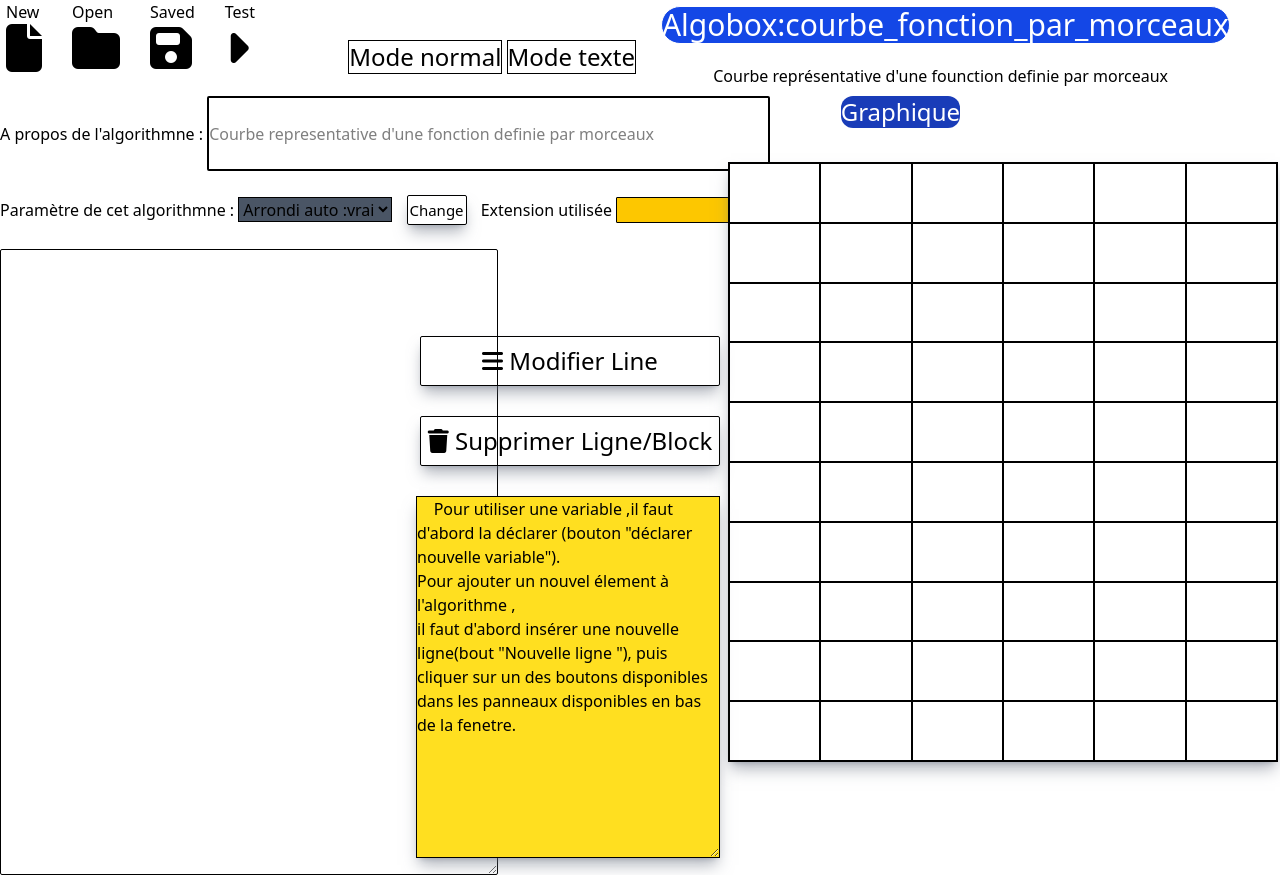
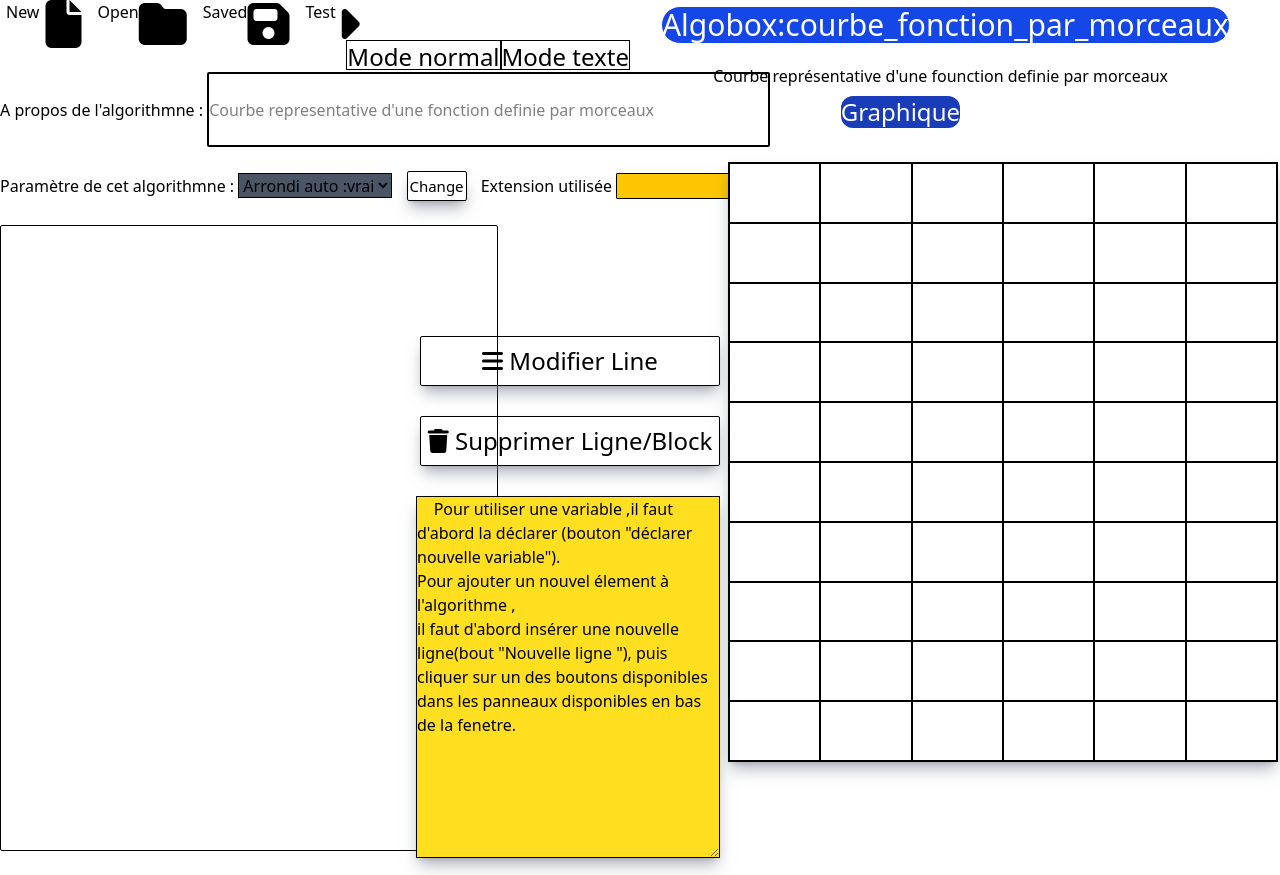
Before and after one commit to EKRAANGEEPHRAIM/my-project---algorithm, a website: page src/index.html in a window 1280 px wide. Shown: the top 875 px of the page. Drawn offline with Linux system fonts and the light colour scheme.

Commit message:
terminer le projet avec tailwind-css

```diff
--- a/src/index.html
+++ b/src/index.html
@@ -15,29 +15,29 @@
          <!-- to create the icons with tailwind-css -->
         <div class="
         container-icons
-        flex
-        justify-start
-        gap-[30px]">
+        lg: flex justify-start
+        sm:flex-row gap-4  sm:gap-8 p-2
+        ">
 
-              <div class="icon">
+              <div class="icon flex sm:flex-col  md: items-center gap-[2px]">
               <p class="p ml-1.5">New</p>
               <i class=" fa-solid fa-file fa-3x ml-1.5"></i>
               </div>
 
 
-            <div class="icon">
+            <div class="icon flex sm:flex-col  md:  items-center gap-[2px]  ">
               <p>Open</p>
               <i class=" fa-solid fa-folder fa-3x"></i>
             </div>
 
 
-            <div class="icon">
+            <div class="icon flex sm:flex-col  md: items-center gap-[2px]">
             <p>Saved</p>
             <i class="fa-solid fa-floppy-disk fa-3x"></i>
             </div>
 
 
-            <div class="icon">
+            <div class="icon flex sm:flex-col  md: items-center gap-[2px]">
             <p>Test</p>
             <i class="fa-solid fa-caret-right fa-3x"></i>
              </div>
@@ -49,8 +49,9 @@
   but-mode
   absolute
   top-10
+  flex
   right-1/2
-  mt-0 mr-1 mb-6 ml-3.5
+  mt-10 mr-[10px] mb-[100px] ml-3.5
   h-[30px]
   w-auto
 
```
Also changed, not shown: src/style.css (+11 -0 lines).
